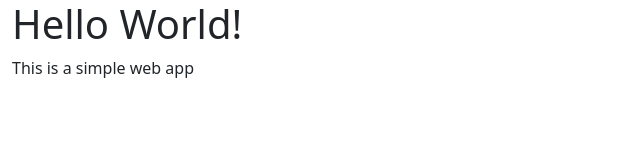
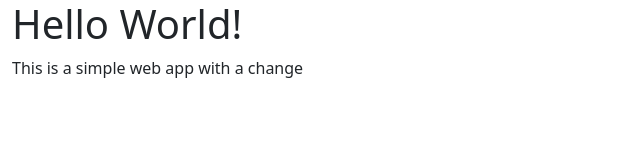
Before and after one commit to rakiria/paasuebung, a website built with webpack: page src/index.html in a window 1280 px wide. Shown: the whole page, without its empty margins (0-640 px from the left). Built offline with nearby package versions, Linux system fonts and the light colour scheme.

Commit message:
test the workflow

```diff
--- a/src/index.html
+++ b/src/index.html
@@ -13,7 +13,7 @@
     <div class="container-fluid">
       <div class="row">
         <h1>Hello World!</h1>
-        <p>This is a simple web app</p>
+        <p>This is a simple web app with a change</p>
       </div>
     </div>
 
```
